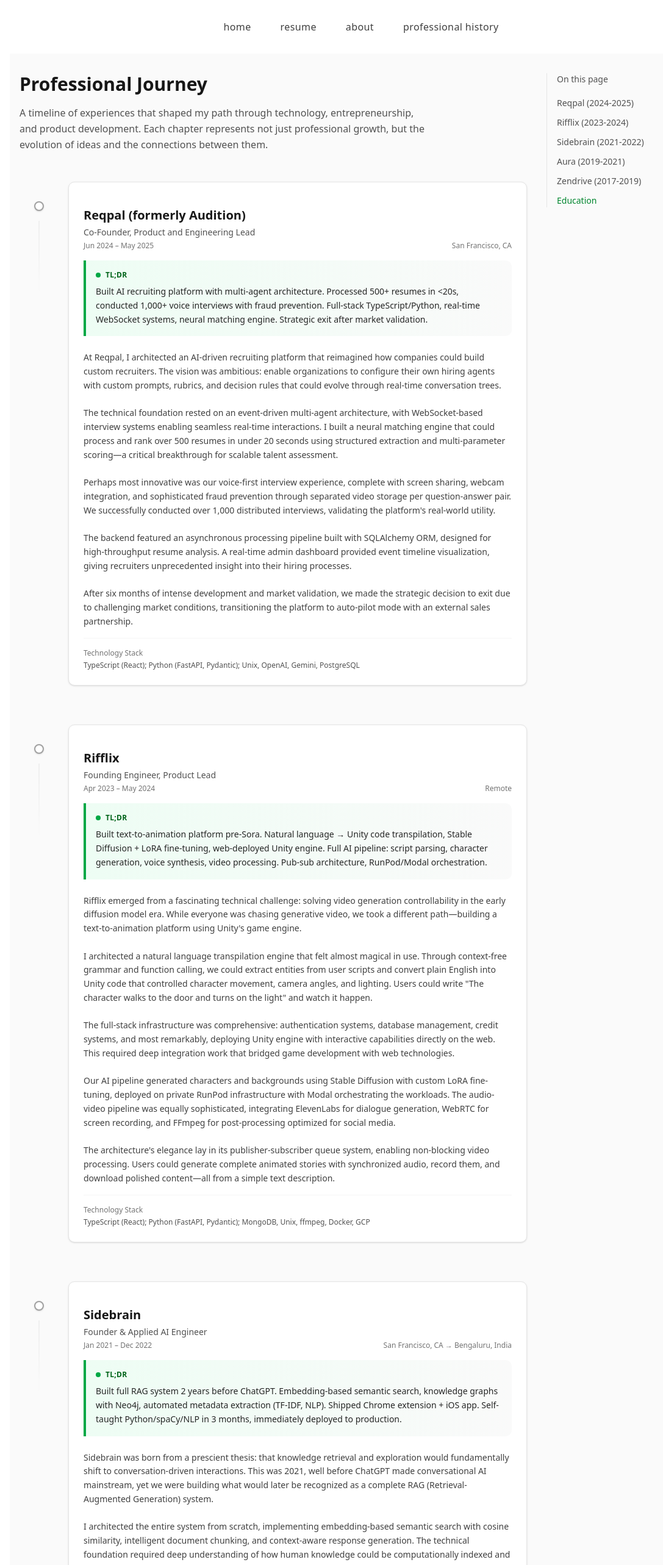
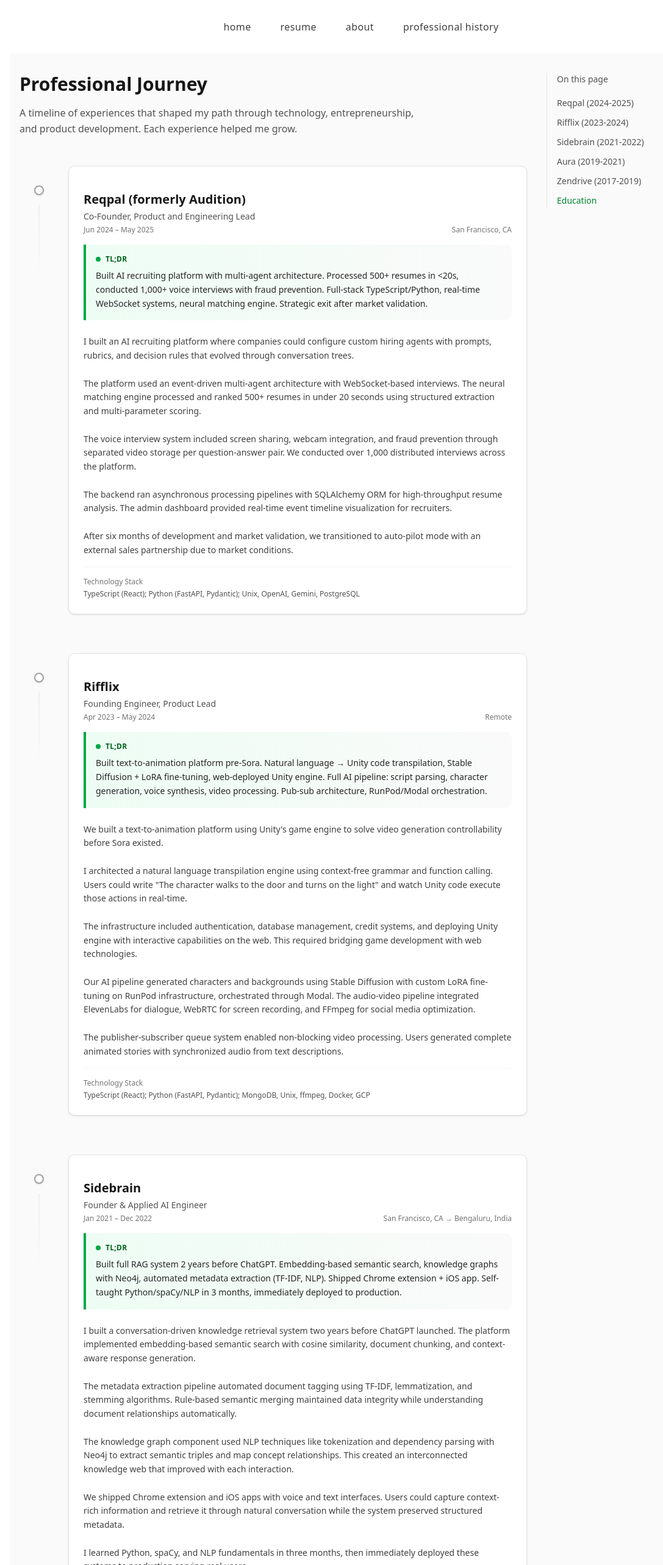
Before and after one commit to anudeep22003/personal-website, a React (Vite) app in the folder frontend/: page /professional-history in a window 1280 px wide. Shown: the top 2566 px of the page at 61% size, without its empty margins (48-1135 px from the left). Built offline with nearby package versions, Linux system fonts and the light colour scheme.

Commit message:
chore: tightened the profession

```diff
--- a/frontend/src/pages/ProfessionalHistory.tsx
+++ b/frontend/src/pages/ProfessionalHistory.tsx
@@ -122,9 +122,7 @@
               <p className="text-neutral-600 leading-relaxed max-w-2xl text-sm md:text-base">
                 A timeline of experiences that shaped my path through
                 technology, entrepreneurship, and product development.
-                Each chapter represents not just professional growth,
-                but the evolution of ideas and the connections between
-                them.
+                Each experience helped me grow.
               </p>
             </div>
 
@@ -136,15 +134,15 @@
                 period="Jun 2024 – May 2025"
                 location="San Francisco, CA"
                 tldr="Built AI recruiting platform with multi-agent architecture. Processed 500+ resumes in <20s, conducted 1,000+ voice interviews with fraud prevention. Full-stack TypeScript/Python, real-time WebSocket systems, neural matching engine. Strategic exit after market validation."
-                narrative={`At Reqpal, I architected an AI-driven recruiting platform that reimagined how companies could build custom recruiters. The vision was ambitious: enable organizations to configure their own hiring agents with custom prompts, rubrics, and decision rules that could evolve through real-time conversation trees.
+                narrative={`I built an AI recruiting platform where companies could configure custom hiring agents with prompts, rubrics, and decision rules that evolved through conversation trees.
 
-The technical foundation rested on an event-driven multi-agent architecture, with WebSocket-based interview systems enabling seamless real-time interactions. I built a neural matching engine that could process and rank over 500 resumes in under 20 seconds using structured extraction and multi-parameter scoring—a critical breakthrough for scalable talent assessment.
+The platform used an event-driven multi-agent architecture with WebSocket-based interviews. The neural matching engine processed and ranked 500+ resumes in under 20 seconds using structured extraction and multi-parameter scoring.
 
-Perhaps most innovative was our voice-first interview experience, complete with screen sharing, webcam integration, and sophisticated fraud prevention through separated video storage per question-answer pair. We successfully conducted over 1,000 distributed interviews, validating the platform's real-world utility.
+The voice interview system included screen sharing, webcam integration, and fraud prevention through separated video storage per question-answer pair. We conducted over 1,000 distributed interviews across the platform.
 
-The backend featured an asynchronous processing pipeline built with SQLAlchemy ORM, designed for high-throughput resume analysis. A real-time admin dashboard provided event timeline visualization, giving recruiters unprecedented insight into their hiring processes.
+The backend ran asynchronous processing pipelines with SQLAlchemy ORM for high-throughput resume analysis. The admin dashboard provided real-time event timeline visualization for recruiters.
 
-After six months of intense development and market validation, we made the strategic decision to exit due to challenging market conditions, transitioning the platform to auto-pilot mode with an external sales partnership.`}
+After six months of development and market validation, we transitioned to auto-pilot mode with an external sales partnership due to market conditions.`}
                 stack="TypeScript (React); Python (FastAPI, Pydantic); Unix, OpenAI, Gemini, PostgreSQL"
               />
 
@@ -155,15 +153,15 @@
                 period="Apr 2023 – May 2024"
                 location="Remote"
                 tldr="Built text-to-animation platform pre-Sora. Natural language → Unity code transpilation, Stable Diffusion + LoRA fine-tuning, web-deployed Unity engine. Full AI pipeline: script parsing, character generation, voice synthesis, video processing. Pub-sub architecture, RunPod/Modal orchestration."
-                narrative={`Rifflix emerged from a fascinating technical challenge: solving video generation controllability in the early diffusion model era. While everyone was chasing generative video, we took a different path—building a text-to-animation platform using Unity's game engine.
+                narrative={`We built a text-to-animation platform using Unity's game engine to solve video generation controllability before Sora existed.
 
-I architected a natural language transpilation engine that felt almost magical in use. Through context-free grammar and function calling, we could extract entities from user scripts and convert plain English into Unity code that controlled character movement, camera angles, and lighting. Users could write "The character walks to the door and turns on the light" and watch it happen.
+I architected a natural language transpilation engine using context-free grammar and function calling. Users could write "The character walks to the door and turns on the light" and watch Unity code execute those actions in real-time.
 
-The full-stack infrastructure was comprehensive: authentication systems, database management, credit systems, and most remarkably, deploying Unity engine with interactive capabilities directly on the web. This required deep integration work that bridged game development with web technologies.
+The infrastructure included authentication, database management, credit systems, and deploying Unity engine with interactive capabilities on the web. This required bridging game development with web technologies.
 
-Our AI pipeline generated characters and backgrounds using Stable Diffusion with custom LoRA fine-tuning, deployed on private RunPod infrastructure with Modal orchestrating the workloads. The audio-video pipeline was equally sophisticated, integrating ElevenLabs for dialogue generation, WebRTC for screen recording, and FFmpeg for post-processing optimized for social media.
+Our AI pipeline generated characters and backgrounds using Stable Diffusion with custom LoRA fine-tuning on RunPod infrastructure, orchestrated through Modal. The audio-video pipeline integrated ElevenLabs for dialogue, WebRTC for screen recording, and FFmpeg for social media optimization.
 
-The architecture's elegance lay in its publisher-subscriber queue system, enabling non-blocking video processing. Users could generate complete animated stories with synchronized audio, record them, and download polished content—all from a simple text description.`}
+The publisher-subscriber queue system enabled non-blocking video processing. Users generated complete animated stories with synchronized audio from text descriptions.`}
                 stack="TypeScript (React); Python (FastAPI, Pydantic); MongoDB, Unix, ffmpeg, Docker, GCP"
               />
 
@@ -174,17 +172,15 @@
                 period="Jan 2021 – Dec 2022"
                 location="San Francisco, CA → Bengaluru, India"
                 tldr="Built full RAG system 2 years before ChatGPT. Embedding-based semantic search, knowledge graphs with Neo4j, automated metadata extraction (TF-IDF, NLP). Shipped Chrome extension + iOS app. Self-taught Python/spaCy/NLP in 3 months, immediately deployed to production."
-                narrative={`Sidebrain was born from a prescient thesis: that knowledge retrieval and exploration would fundamentally shift to conversation-driven interactions. This was 2021, well before ChatGPT made conversational AI mainstream, yet we were building what would later be recognized as a complete RAG (Retrieval-Augmented Generation) system.
+                narrative={`I built a conversation-driven knowledge retrieval system two years before ChatGPT launched. The platform implemented embedding-based semantic search with cosine similarity, document chunking, and context-aware response generation.
 
-I architected the entire system from scratch, implementing embedding-based semantic search with cosine similarity, intelligent document chunking, and context-aware response generation. The technical foundation required deep understanding of how human knowledge could be computationally indexed and retrieved through natural conversation.
+The metadata extraction pipeline automated document tagging using TF-IDF, lemmatization, and stemming algorithms. Rule-based semantic merging maintained data integrity while understanding document relationships automatically.
 
-Our metadata extraction pipeline eliminated the tedious manual tagging that plagued knowledge management systems. Using TF-IDF, lemmatization, and stemming algorithms, we could automatically understand document relationships while maintaining data integrity through rule-based semantic merging.
+The knowledge graph component used NLP techniques like tokenization and dependency parsing with Neo4j to extract semantic triples and map concept relationships. This created an interconnected knowledge web that improved with each interaction.
 
-The knowledge graph component was particularly innovative, employing NLP techniques like tokenization and dependency parsing with Neo4j to extract semantic triples and map complex relationships between concepts. This created a living, interconnected web of knowledge that grew more intelligent with each interaction.
+We shipped Chrome extension and iOS apps with voice and text interfaces. Users could capture context-rich information and retrieve it through natural conversation while the system preserved structured metadata.
 
-We shipped both a Chrome extension and iOS app with voice and text interfaces, enabling users to capture context-rich information and retrieve it naturally. The system preserved structured metadata while feeling effortlessly conversational.
-
-This journey required intense self-teaching—I absorbed Python, spaCy, and NLP fundamentals through a concentrated three-month immersion, then immediately applied this knowledge to production systems serving real users.`}
+I learned Python, spaCy, and NLP fundamentals in three months, then immediately deployed these systems to production serving real users.`}
                 stack="Python, spaCy, Neo4j, NLP, TF-IDF, iOS, Chrome Extensions"
               />
 
@@ -195,15 +191,15 @@
                 period="2019 – 2021"
                 location="San Francisco, CA"
                 tldr="Series D fintech ($580M funding), unbanked lending platform. Built OCR + human-in-loop document verification, fraud detection systems. Retained through 80% layoffs. Led CARES Act SMB emergency funding infrastructure. Consumer credit platform with personalized offers."
-                narrative={`At Aura, a Series D fintech with $580M in funding, I led consumer products and backend systems focused on providing credit access to unbanked populations—a mission that combined technical innovation with social impact.
+                narrative={`At this Series D fintech with $580M funding, I led consumer products and backend systems providing credit access to unbanked populations.
 
-Before AI-powered document processing became standard, I built and deployed OCR systems combined with human-in-the-loop workflows for document verification. Working closely with operations teams, we automated data labeling, parsing, and fraud detection, dramatically reducing processing times while improving conversion rates.
+I built OCR systems with human-in-the-loop workflows for document verification before AI document processing became standard. Working with operations teams, we automated data labeling, parsing, and fraud detection, reducing processing times while improving conversion rates.
 
-My product vision extended beyond single-use lending to create a comprehensive consumer platform. I launched credit score updates, personalized offers, and rewards systems designed to drive sustained user engagement and financial empowerment.
+I launched credit score updates, personalized offers, and rewards systems to create a comprehensive consumer platform beyond single-use lending.
 
-During the company's most challenging period, I was retained as core technical staff through 80% layoffs—a testament to the critical nature of the systems I'd built. In this role, I led the CARES Act project, rapidly developing infrastructure to deliver emergency funds to thin-file small and medium businesses during the early months of the pandemic.
+During 80% layoffs, I was retained as core technical staff and led the CARES Act project, rapidly building infrastructure to deliver emergency funds to thin-file small and medium businesses during early pandemic months.
 
-This experience taught me how product leadership in fintech requires balancing regulatory compliance, fraud prevention, and user experience while serving populations that traditional financial services often overlook.`}
+The role required balancing regulatory compliance, fraud prevention, and user experience while serving populations traditional financial services overlook.`}
               />
 
               <ExperienceCard
@@ -213,15 +209,15 @@
                 period="2017 – 2019"
                 location="San Francisco, CA"
                 tldr="Insurtech acquired by Credit Karma ($88M raised). Behavior-based auto insurance pricing using 150B+ miles driving data. ML collision detection, real-time risk assessment, sensor data analytics. iOS/Android apps for seamless data collection. Pre-telematics mainstream adoption."
-                narrative={`Zendrive, later acquired by CreditKarma after raising $88M, was pioneering insurtech focused on behavior-based insurance pricing—a concept that seems obvious now but was revolutionary then.
+                narrative={`Zendrive was building behavior-based insurance pricing before telematics became mainstream. After raising $88M, CreditKarma acquired the company.
 
-I led the consumer experience for an auto insurance platform that priced policies based on actual driver behavior rather than demographic proxies. This required building iOS and Android applications that could seamlessly collect and analyze driving patterns while maintaining user trust and engagement.
+I led consumer experience for an auto insurance platform that priced policies based on actual driver behavior rather than demographics. This required building iOS and Android apps that collected and analyzed driving patterns while maintaining user trust.
 
-The technical challenges were immense. We developed an insurance backend that integrated sensor data, behavioral analytics, and crime statistics to enable dynamic pricing. This real-time risk assessment represented a fundamental shift from traditional actuarial models to predictive, personalized insurance.
+We developed an insurance backend integrating sensor data, behavioral analytics, and crime statistics for dynamic pricing. This shifted from traditional actuarial models to predictive, personalized insurance.
 
-Our collision detection system was trained on over 150 billion miles of driving data—a dataset that few companies could match even today. The machine learning models could identify potential accidents with remarkable accuracy, enabling proactive interventions and more precise risk assessment.
+Our collision detection system trained on over 150 billion miles of driving data. The ML models identified potential accidents with high accuracy, enabling proactive interventions and precise risk assessment.
 
-This experience showed me how data-driven products could transform entire industries by challenging fundamental assumptions about risk, pricing, and user behavior.`}
+This showed me how data-driven products could transform industries by challenging fundamental assumptions about risk, pricing, and user behavior.`}
               />
 
               <ExperienceCard
@@ -231,15 +227,13 @@
                 period="2011 – 2017"
                 location="New Haven, CT & India"
                 tldr="Yale MBA (tech/entrepreneurship focus), Apple intern (SSO, App Store redesign). Built healthtech for malaria adherence in Sierra Leone. CS foundation: algorithms, data structures, C++. Early product experience reaching billions of users."
-                narrative={`My educational journey laid the technical and philosophical foundation for everything that followed.
+                narrative={`At Yale's MBA program, I focused on technology, entrepreneurship, and philosophy. I interned at Apple, contributing to Apple Single Sign-On launch and iOS App Store redesign.
 
-At Yale's MBA program, I focused on the intersection of technology, entrepreneurship, and philosophy—a combination that shaped my approach to building products that matter. During this time, I interned at Apple, contributing to the launch of Apple Single Sign-On and the iOS App Store redesign, experiencing firsthand how thoughtful design and technical excellence could reach billions of users.
+I built and launched a healthtech product in Sierra Leone for malaria drug adherence. The system converted text messages from basic feature phones at diagnosis into structured medication plans—parsing JSON to save lives.
 
-An experience that particularly shaped my worldview was building and launching a healthtech product in Sierra Leone to improve malaria drug adherence rates. This project required converting text messages sent from basic feature phones at point of diagnosis into structured medication plans—essentially parsing JSON before it was trendy, but more importantly, using technology to directly save lives.
+My undergraduate years at Birla Institute provided computational foundations: data structures, algorithms, C++, and assembly language. These became tools for architecting complex systems and thinking systematically about problems.
 
-My undergraduate years at Birla Institute of Technology provided the computational foundation: data structures, algorithms, C++, and assembly language. These weren't just academic concepts but tools that would later enable me to architect complex systems and think systematically about computational problems.
-
-This educational foundation taught me that technology's true power lies not in its sophistication, but in its ability to solve meaningful human problems at scale.`}
+This foundation taught me that technology's power lies in solving meaningful human problems at scale.`}
                 isLast
               />
             </div>
```
